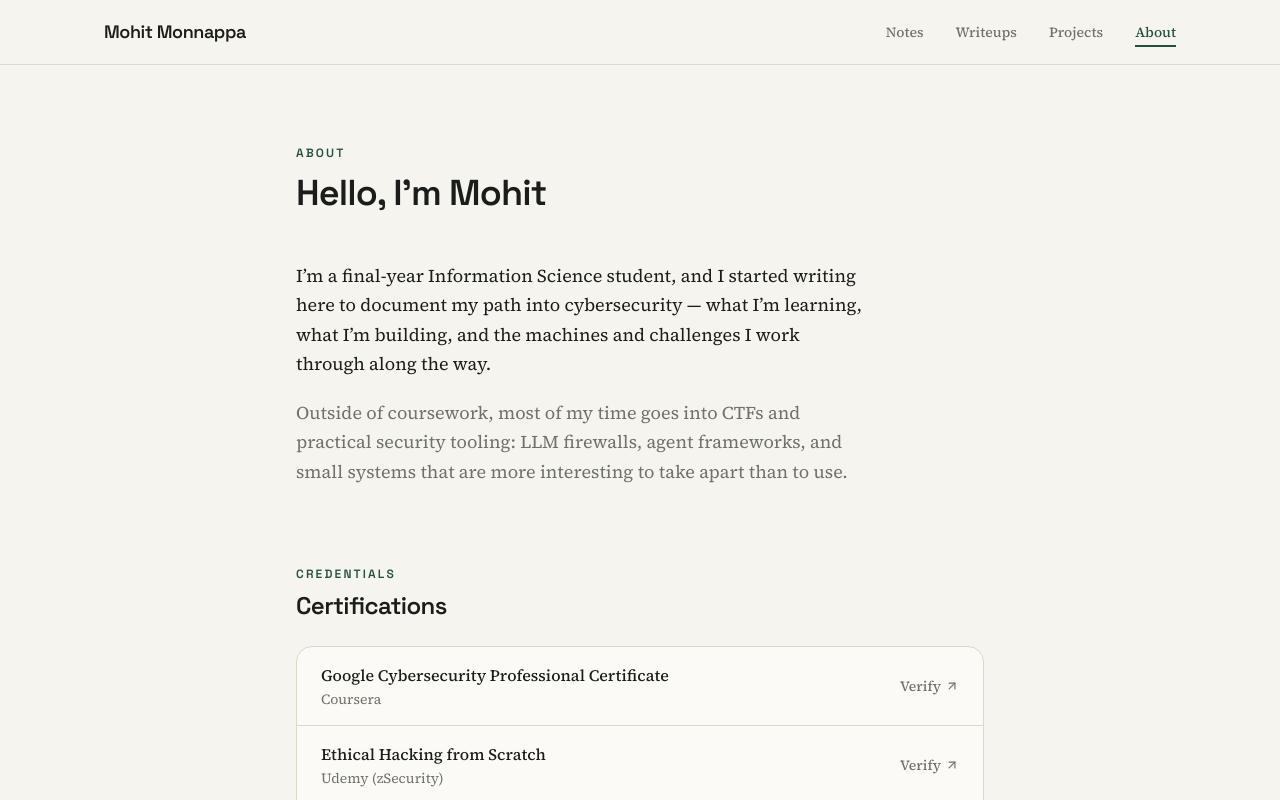
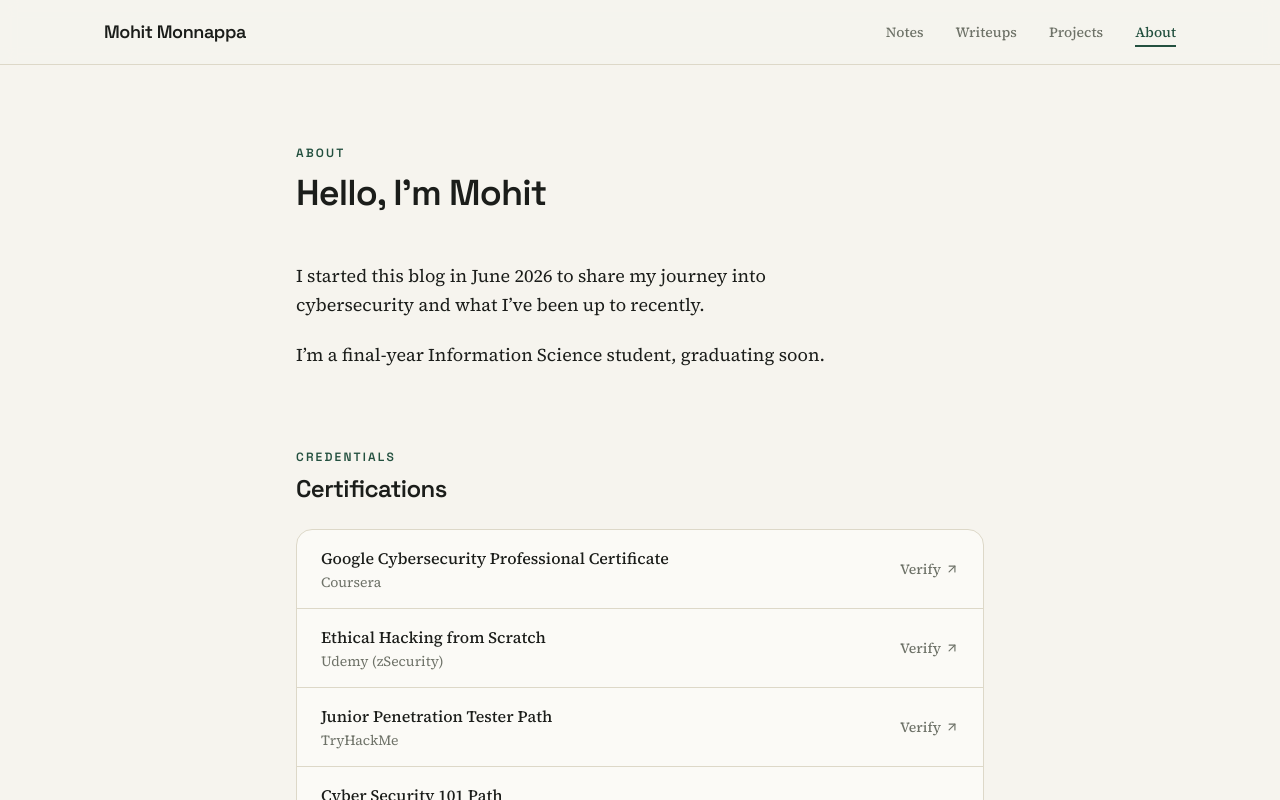
Before and after one commit to mohitmonnappa/personal-website, a Next.js app: page /about in a window 1280 px wide. Shown: the top 800 px of the page. Built offline with nearby package versions, Linux system fonts and the light colour scheme.

Commit message:
Update about page bio: blog origin, graduation status, drop coursework para

```diff
--- a/src/app/about/page.tsx
+++ b/src/app/about/page.tsx
@@ -44,15 +44,12 @@ export default function AboutPage() {
 
       <div className="max-w-xl space-y-5 text-lg leading-relaxed text-ink">
         <p>
-          I&rsquo;m a final-year Information Science student, and I started
-          writing here to document my path into cybersecurity &mdash; what
-          I&rsquo;m learning, what I&rsquo;m building, and the machines and
-          challenges I work through along the way.
+          I started this blog in June 2026 to share my journey into
+          cybersecurity and what I&rsquo;ve been up to recently.
         </p>
-        <p className="text-stone">
-          Outside of coursework, most of my time goes into CTFs and practical
-          security tooling: LLM firewalls, agent frameworks, and small
-          systems that are more interesting to take apart than to use.
+        <p>
+          I&rsquo;m a final-year Information Science student, graduating
+          soon.
         </p>
       </div>
 
```
